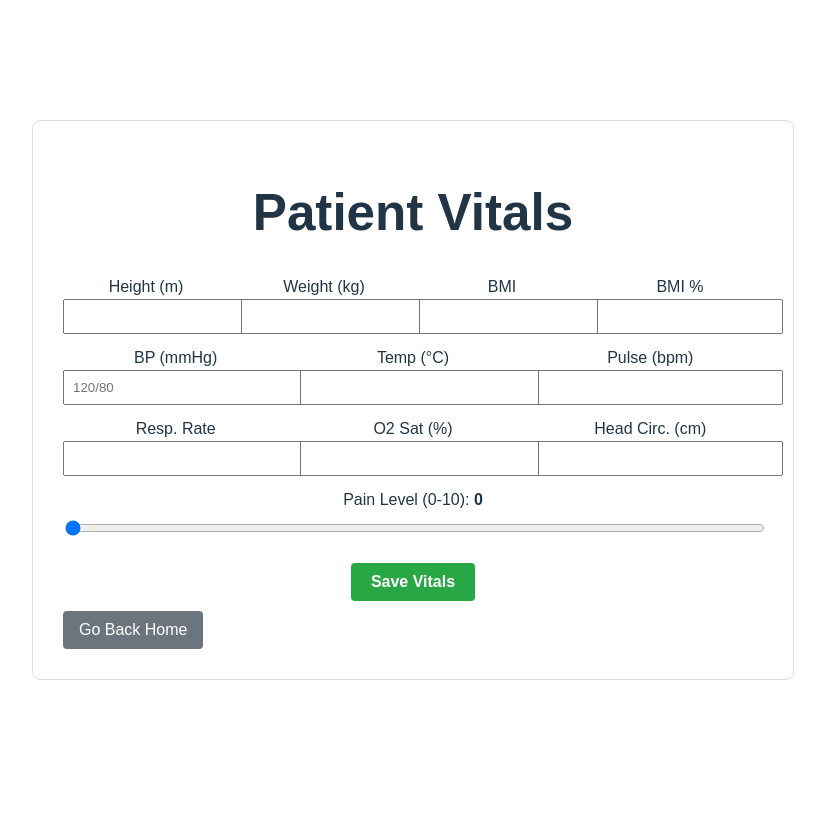
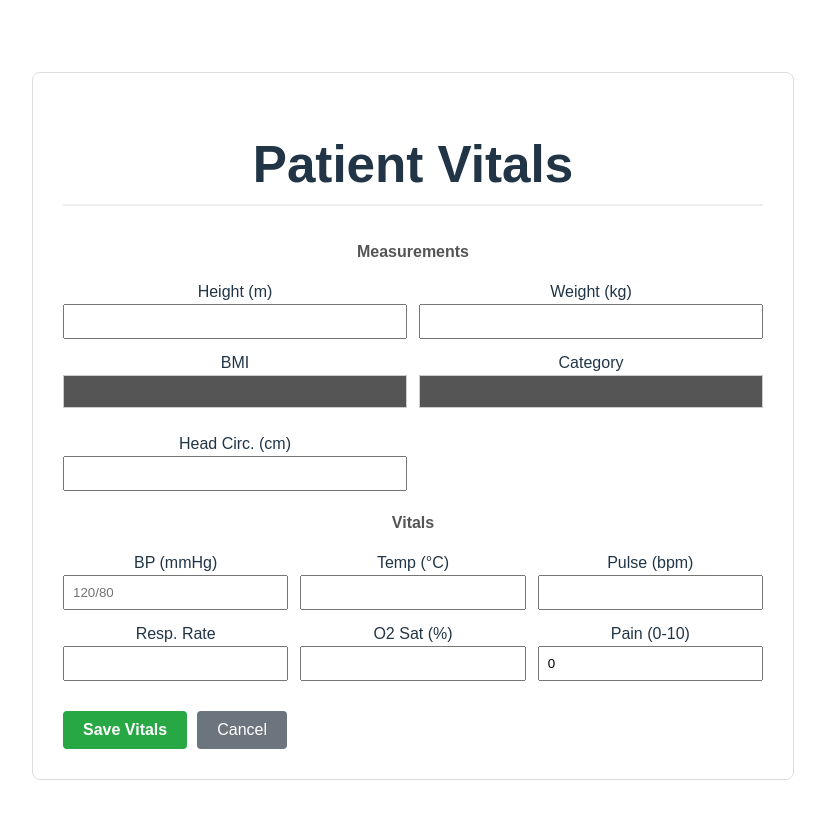
Before and after one commit to INSO4151-Spring2026/ClinicHub, a React (Vite) app in the folder clinic-hub/: page /vitals in a window 1280 px wide. Shown: the top 818 px of the page, without its empty margins (227-1052 px from the left). Built offline with nearby package versions, Linux system fonts and the light colour scheme.

Commit message:
Updated patient vitals page. changed bmi% to bmi catgory, changed layout of input boxes

```diff
--- a/clinic-hub/src/Vitals_page.jsx
+++ b/clinic-hub/src/Vitals_page.jsx
@@ -2,11 +2,10 @@ import { useState, useEffect } from 'react'
 import { Link } from 'react-router-dom'
 
 function Vitals_page() {
-  // State for each vital sign
   const [height, setHeight] = useState('')
   const [weight, setWeight] = useState('')
   const [bmi, setBmi] = useState('')
-  const [bmi_percentage, setBmiPercentage] = useState('')
+  const [bmi_category, setBmiPercentage] = useState('')
   const [bp, setBp] = useState('')
   const [temperature, setTemperature] = useState('')
   const [pulse, setPulse] = useState('')
@@ -15,7 +14,6 @@ function Vitals_page() {
   const [pain_level, setPainLevel] = useState('0')
   const [head_circumference, setHeadCircumference] = useState('')
 
-  // Automatically calculate BMI when height or weight changes
 useEffect(() => {
   if (height && weight) {
     const h = parseFloat(height)
@@ -23,101 +21,141 @@ function Vitals_page() {
     if (h > 0) {
       const calculatedBmi = (w / (h * h)).toFixed(2)
       setBmi(calculatedBmi)
+
+      // Determine the Medical Category
+      let category = ''
+      if (calculatedBmi < 18.5) category = 'Underweight'
+      else if (calculatedBmi < 25) category = 'Normal'
+      else if (calculatedBmi < 30) category = 'Overweight'
+      else category = 'Obese'
+
+      setBmiPercentage(category) // We use the state variable to hold the label
     }
   } else {
     setBmi('')
+    setBmiPercentage('')
   }
 }, [height, weight])
 
   const handleSubmit = (e) => {
     e.preventDefault()
     const vitals = {
-      height, weight, bmi, bmi_percentage,
+      height, weight, bmi, bmi_category,
       bp, temperature, pulse, respiratory_rate,
       o2_saturation, pain_level, head_circumference
     }
     console.log('Record Vitals:', vitals)
-    // TODO: send `vitals` to your API
   }
 
   return (
     <div style={{ maxWidth: '700px', margin: '40px auto', padding: '30px', border: '1px solid #ddd', borderRadius: '8px', fontFamily: 'Arial, sans-serif' }}>
-      <h1>Patient Vitals</h1>
+      <h1 style={{ borderBottom: '2px solid #eee', paddingBottom: '10px' }}>Patient Vitals</h1>
       <form onSubmit={handleSubmit}>
 
         {/* Physical Measurements Row */}
-        <div style={{ display: 'grid', gridTemplateColumns: '1fr 1fr 1fr 1fr', gap: '12px' }}>
+        <h3 style={{ fontSize: '1rem', color: '#555' }}>Measurements</h3>
+        <div style={{ display: 'grid', gridTemplateColumns: '1fr 1fr', gap: '12px', marginBottom: '20px' }}>
+          {/* Height div */}
           <div>
             <label>Height (m)</label>
-            <input type="number" step="0.01" value={height} onChange={(e) => setHeight(e.target.value)} style={{ width: '100%', padding: '8px' }} />
+            <input type="number" step="0.01" value={height} onChange={(e) => setHeight(e.target.value)} style={{ width: '100%', padding: '8px', boxSizing: 'border-box' }} />
           </div>
+          {/* Wheight div */}
           <div>
             <label>Weight (kg)</label>
-            <input type="number" step="0.1" value={weight} onChange={(e) => setWeight(e.target.value)} style={{ width: '100%', padding: '8px' }} />
+            <input type="number" step="0.1" value={weight} onChange={(e) => setWeight(e.target.value)} style={{ width: '100%', padding: '8px', boxSizing: 'border-box' }} />
           </div>
+          {/* Bmi div */}
           <div>
             <label>BMI</label>
-            <input value={bmi} readOnly style={{ width: '100%', padding: '8px'}} />
+            <input value={bmi} readOnly style={{ width: '100%', padding: '8px', backgroundColor: '#555', border: '1px solid #ccc', boxSizing: 'border-box'}} />
           </div>
+          {/* Bmi category div */}
           <div>
-            <label>BMI %</label>
-            <input value={bmi_percentage} onChange={(e) => setBmiPercentage(e.target.value)} style={{ width: '100%', padding: '8px' }} />
+            <label>Category</label>
+            <input
+              value={bmi_category}
+              readOnly
+              style={{
+                width: '100%',
+                padding: '8px',
+                backgroundColor: '#555',
+                color: 'white',
+                border: '1px solid #ccc',
+                boxSizing: 'border-box',
+                fontWeight: 'bold',
+                textAlign: 'center'
+              }}
+            />
+          </div>
+          {/* Head circumference div */}
+          <div style={{ marginTop: '12px', width: '100%' }}>
+              <label>Head Circ. (cm)</label>
+              <input type="number" value={head_circumference} onChange={(e) => setHeadCircumference(e.target.value)} style={{ width: '100%', padding: '8px', boxSizing: 'border-box' }} />
           </div>
         </div>
 
         {/* Vital Signs Row 1 */}
-        <div style={{ display: 'grid', gridTemplateColumns: '1fr 1fr 1fr', gap: '12px', marginTop: '12px' }}>
+        <h3 style={{ fontSize: '1rem', color: '#555' }}>Vitals</h3>
+        <div style={{ display: 'grid', gridTemplateColumns: '1fr 1fr 1fr', gap: '12px' }}>
+          {/* Bp div */}
           <div>
             <label>BP (mmHg)</label>
-            <input placeholder="120/80" value={bp} onChange={(e) => setBp(e.target.value)} style={{ width: '100%', padding: '8px' }} />
+            <input placeholder="120/80" value={bp} onChange={(e) => setBp(e.target.value)} style={{ width: '100%', padding: '8px', boxSizing: 'border-box' }} />
           </div>
+          {/* Temp div */}
           <div>
             <label>Temp (°C)</label>
-            <input type="number" step="0.1" value={temperature} onChange={(e) => setTemperature(e.target.value)} style={{ width: '100%', padding: '8px' }} />
+            <input type="number" step="0.1" value={temperature} onChange={(e) => setTemperature(e.target.value)} style={{ width: '100%', padding: '8px', boxSizing: 'border-box' }} />
           </div>
+          {/* Pulse div */}
           <div>
             <label>Pulse (bpm)</label>
-            <input type="number" value={pulse} onChange={(e) => setPulse(e.target.value)} style={{ width: '100%', padding: '8px' }} />
+            <input type="number" value={pulse} onChange={(e) => setPulse(e.target.value)} style={{ width: '100%', padding: '8px', boxSizing: 'border-box' }} />
           </div>
         </div>
 
         {/* Vital Signs Row 2 */}
         <div style={{ display: 'grid', gridTemplateColumns: '1fr 1fr 1fr', gap: '12px', marginTop: '12px' }}>
+          {/* Respiratory rate div */}
           <div>
             <label>Resp. Rate</label>
-            <input type="number" value={respiratory_rate} onChange={(e) => setRespiratoryRate(e.target.value)} style={{ width: '100%', padding: '8px' }} />
+            <input type="number" value={respiratory_rate} onChange={(e) => setRespiratoryRate(e.target.value)} style={{ width: '100%', padding: '8px', boxSizing: 'border-box' }} />
           </div>
+          {/* O2 Saturation div */}
           <div>
             <label>O2 Sat (%)</label>
-            <input type="number" value={o2_saturation} onChange={(e) => setO2Saturation(e.target.value)} style={{ width: '100%', padding: '8px' }} />
+            <input type="number" value={o2_saturation} onChange={(e) => setO2Saturation(e.target.value)} style={{ width: '100%', padding: '8px', boxSizing: 'border-box' }} />
           </div>
+          {/* Pain div */}
           <div>
-            <label>Head Circ. (cm)</label>
-            <input type="number" value={head_circumference} onChange={(e) => setHeadCircumference(e.target.value)} style={{ width: '100%', padding: '8px' }} />
+            <label>Pain (0-10)</label>
+            <input
+              type="number"
+              min="0"
+              max="10"
+              value={pain_level}
+              onChange={(e) => setPainLevel(e.target.value)}
+              placeholder="0"
+              style={{ width: '100%', padding: '8px', boxSizing: 'border-box' }}
+            />
           </div>
         </div>
 
-        {/* Pain Level */}
-        <div style={{ marginTop: '12px' }}>
-          <label>Pain Level (0-10): <strong>{pain_level}</strong></label>
-          <input
-            type="range" min="0" max="10"
-            value={pain_level}
-            onChange={(e) => setPainLevel(e.target.value)}
-            style={{ width: '100%', marginTop: '8px' }}
-          />
-        </div>
+        {/* Additional Info Row */}
 
-        <button type="submit" style={{ marginTop: '20px', padding: '10px 20px', background: '#28a745', color: 'white', border: 'none', borderRadius: '4px', cursor: 'pointer', fontWeight: 'bold' }}>
+
+        <div style={{ display: 'flex', gap: '10px', marginTop: '30px' }}>
+            <button type="submit" style={{ padding: '10px 20px', background: '#28a745', color: 'white', border: 'none', borderRadius: '4px', cursor: 'pointer', fontWeight: 'bold' }}>
             Save Vitals
             </button>
-      </form>
-
             <Link to="/">
-        <button style={{ display: 'block', marginTop: '10px', padding: '10px 16px', background: '#6c757d', color: 'white', border: 'none', borderRadius: '4px', cursor: 'pointer' }}>
-         Go Back Home
+                <button type="button" style={{ padding: '10px 20px', background: '#6c757d', color: 'white', border: 'none', borderRadius: '4px', cursor: 'pointer' }}>
+                Cancel
                 </button>
             </Link>
+        </div>
+      </form>
     </div>
   )
 }
```
Lines whose indentation alone changed are shown as unchanged.
